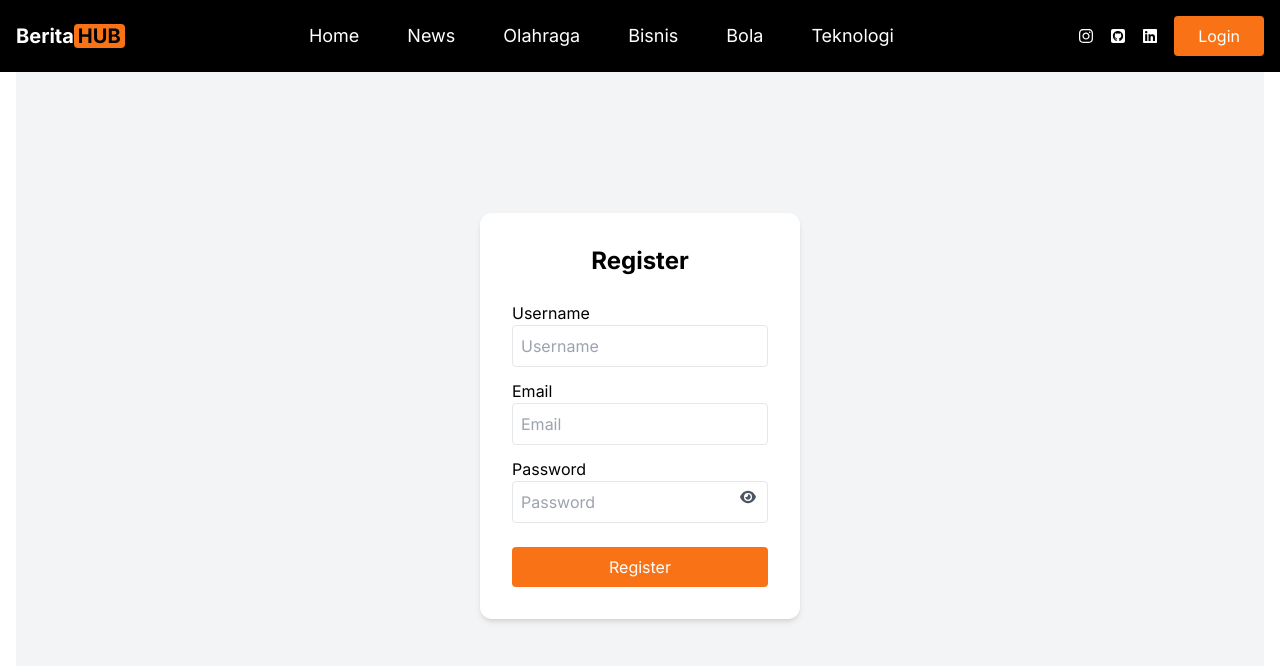
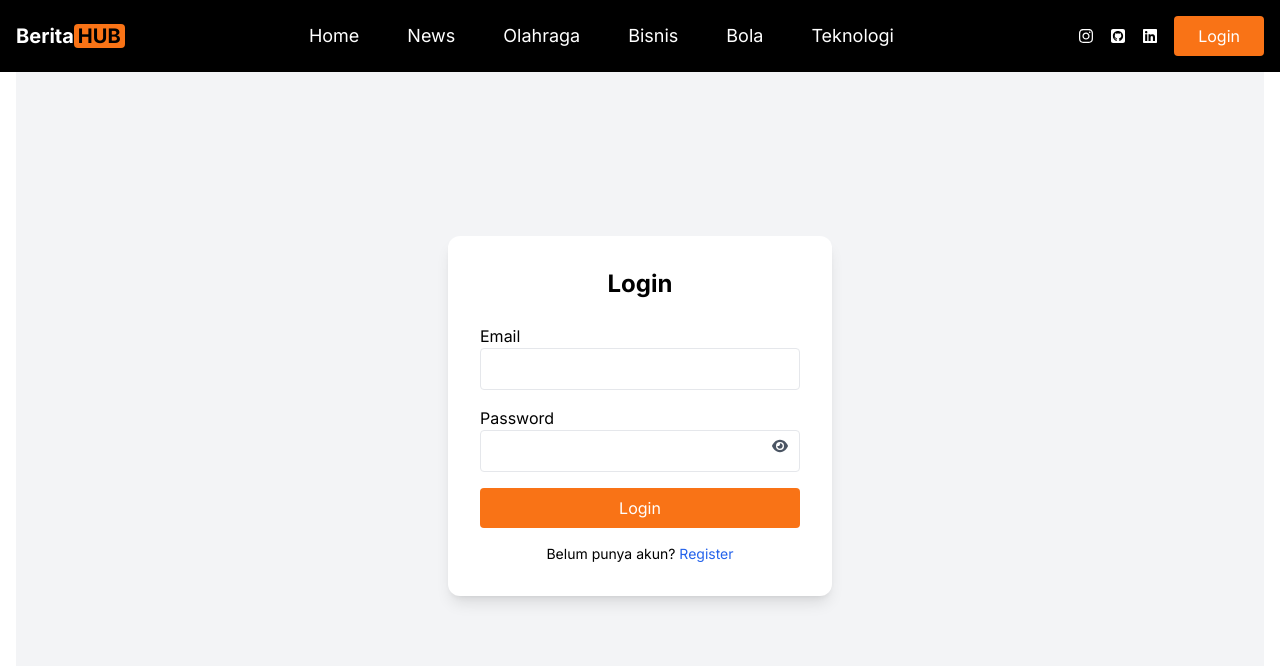
Before and after one commit to faz379/frontend-blog-react, a React (Vite) app: page /register in a window 1280 px wide. Shown: the top 666 px of the page. Built offline with nearby package versions, Linux system fonts and the light colour scheme.

Commit message:
icon show login-

```diff
--- a/src/pages/Register.jsx
+++ b/src/pages/Register.jsx
@@ -1,108 +1,85 @@
 import { useState } from "react";
-import { useNavigate } from "react-router-dom";
-import NotificationModal from "../components/NotificationModal";
-import axios from "axios";
+import { useNavigate, Link } from "react-router-dom";
+import { useAuth } from "../context/AuthContext";
 import { FaEye, FaEyeSlash } from "react-icons/fa6"; // <-- import ikon
 
-export default function Register() {
+export default function Login() {
   const navigate = useNavigate();
+  const { login } = useAuth();
 
-  const [username, setUsername] = useState("");
   const [email, setEmail] = useState("");
   const [password, setPassword] = useState("");
-  const [showPass, setShowPass] = useState(false);
+  const [loading, setLoading] = useState(false);
+  const [errorMsg, setErrorMsg] = useState("");
+  const [showPass, setShowPass] = useState(false); // <-- state untuk show/hide password
 
-  const [modal, setModal] = useState({
-    open: false,
-    title: "",
-    message: "",
-    type: "success",
-  });
-
-  const handleRegister = async (e) => {
+  const handleLogin = async (e) => {
     e.preventDefault();
-
-    if (!username || !email || !password) {
-      setModal({
-        open: true,
-        title: "Validation Error",
-        message: "All fields are required.",
-        type: "error",
-      });
-      return;
-    }
+    setErrorMsg("");
+    setLoading(true);
 
     try {
-      const res = await axios.post(
-        "https://api-bloghub.my.id/api/users/register",
-        { username, email, password },
-        { headers: { "Content-Type": "application/json" } }
-      );
-
-      setModal({
-        open: true,
-        title: "Registration Successful",
-        message: "Your account has been created. Redirecting to login...",
-        type: "success",
+      const response = await fetch("https://api-bloghub.my.id/api/users/login", {
+        method: "POST",
+        headers: { "Content-Type": "application/json" },
+        body: JSON.stringify({ email: email, password: password }),
       });
 
-      setTimeout(() => {
-        navigate("/login");
-      }, 2000);
+      const json = await response.json();
+      console.log("Response login:", json);
 
+      if (!response.ok) {
+        setErrorMsg(json.data || "Login failed");
+        return;
+      }
+
+      if (!json.data?.token) {
+        setErrorMsg("Email not registered or wrong password");
+        return;
+      }
+
+      login({
+        email: json.data.email,
+        token: json.data.token,
+      });
+
+      navigate("/");
     } catch (error) {
-      const msg = error.response?.data?.data || "Something went wrong. Please try again.";
-      setModal({
-        open: true,
-        title: "Registration Failed",
-        message: msg,
-        type: "error",
-      });
+      setErrorMsg("An error occurred. Please try again.");
+    } finally {
+      setLoading(false);
     }
   };
 
   return (
     <div className="flex justify-center items-center h-screen bg-gray-100">
-      <NotificationModal
-        isOpen={modal.open}
-        title={modal.title}
-        message={modal.message}
-        type={modal.type}
-        onClose={() => setModal({ ...modal, open: false })}
-      />
+      <form
+        className="bg-white w-96 p-8 rounded-xl shadow-lg"
+        onSubmit={handleLogin}
+      >
+        <h2 className="text-2xl font-bold text-center mb-6">Login</h2>
 
-      <form
-        onSubmit={handleRegister}
-        className="bg-white p-8 rounded-xl shadow-md w-80"
-      >
-        <h2 className="text-2xl font-bold mb-6 text-center">Register</h2>
-
-        <label>Username</label>
-        <input
-          type="text"
-          placeholder="Username"
-          className="w-full p-2 border rounded mb-3"
-          value={username}
-          onChange={(e) => setUsername(e.target.value)}
-        />
+        {errorMsg && (
+          <p className="bg-red-100 text-red-700 p-2 rounded mb-4 text-sm text-center">
+            {errorMsg}
+          </p>
+        )}
 
         <label>Email</label>
         <input
           type="email"
-          placeholder="Email"
-          className="w-full p-2 border rounded mb-3"
-          value={email}
+          className="w-full border p-2 rounded mb-4"
           onChange={(e) => setEmail(e.target.value)}
+          required
         />
 
         <label>Password</label>
-        <div className="relative mb-3">
+        <div className="relative mb-4">
           <input
-            type={showPass ? "text" : "password"}
-            placeholder="Password"
-            className="w-full p-2 border rounded"
-            value={password}
+            type={showPass ? "text" : "password"} // <-- toggle type
+            className="w-full border p-2 rounded"
             onChange={(e) => setPassword(e.target.value)}
+            required
           />
           <span
             onClick={() => setShowPass(!showPass)}
@@ -114,10 +91,18 @@ export default function Register() {
 
         <button
           type="submit"
-          className="w-full bg-orange-500 text-white py-2 rounded mt-3 hover:bg-orange-600 transition"
+          className="bg-orange-500 w-full py-2 rounded text-white hover:bg-orange-600 transition"
+          disabled={loading}
         >
-          Register
+          {loading ? "Loading..." : "Login"}
         </button>
+
+        <p className="mt-4 text-sm text-center">
+          Belum punya akun?{" "}
+          <Link to="/register" className="text-blue-600">
+            Register
+          </Link>
+        </p>
       </form>
     </div>
   );
```
